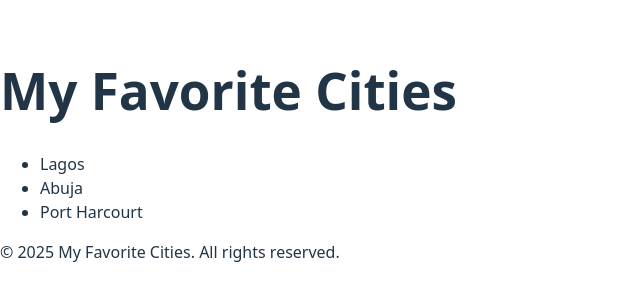
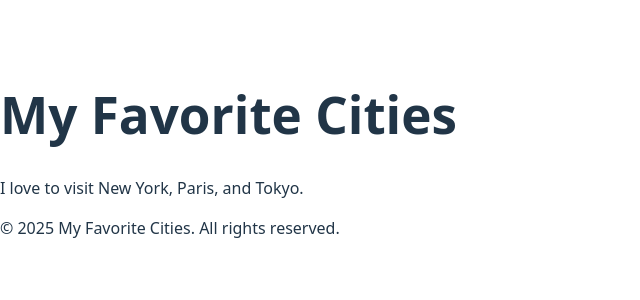
Before and after one commit to danieloreniyi/alx-fe-reactjs, a React (Vite) app in the folder alx-react-app/: page / in a window 1280 px wide. Shown: the part 246-546 px from the top of the page, without its empty margins (0-640 px from the left). Built offline with nearby package versions, Linux system fonts and the light colour scheme.

Commit message:
Fix: updated MainContent text to match required content

```diff
--- a/alx-react-app/src/components/MainContent.jsx
+++ b/alx-react-app/src/components/MainContent.jsx
@@ -1,12 +1,9 @@
 function MainContent() {
   return (
     <main>
-      <ul>
-        <li>Lagos</li>
-        <li>Abuja</li>
-        <li>Port Harcourt</li>
-      </ul>
+      <p>I love to visit New York, Paris, and Tokyo.</p>
     </main>
   );
 }
+
 export default MainContent;
```
